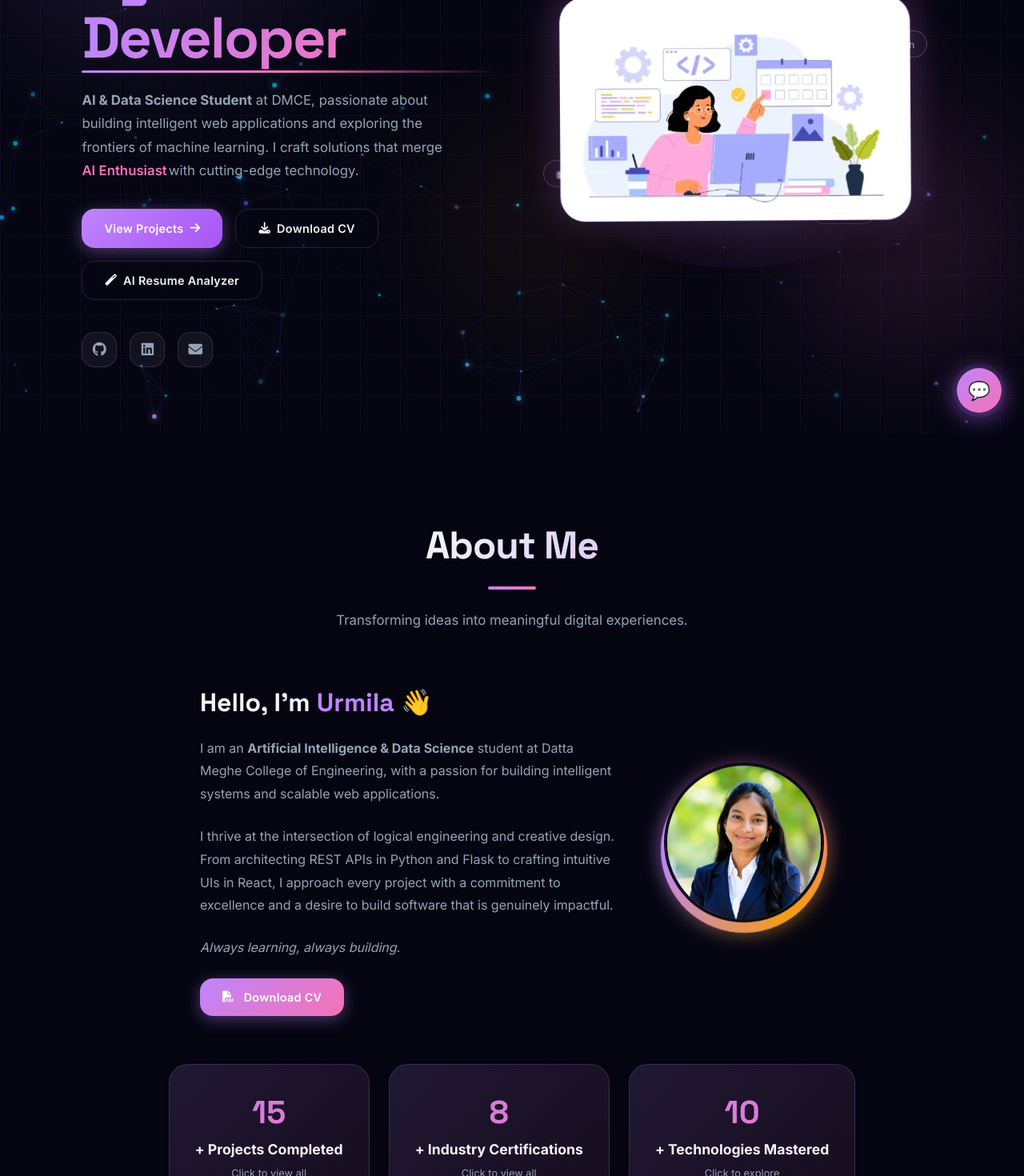
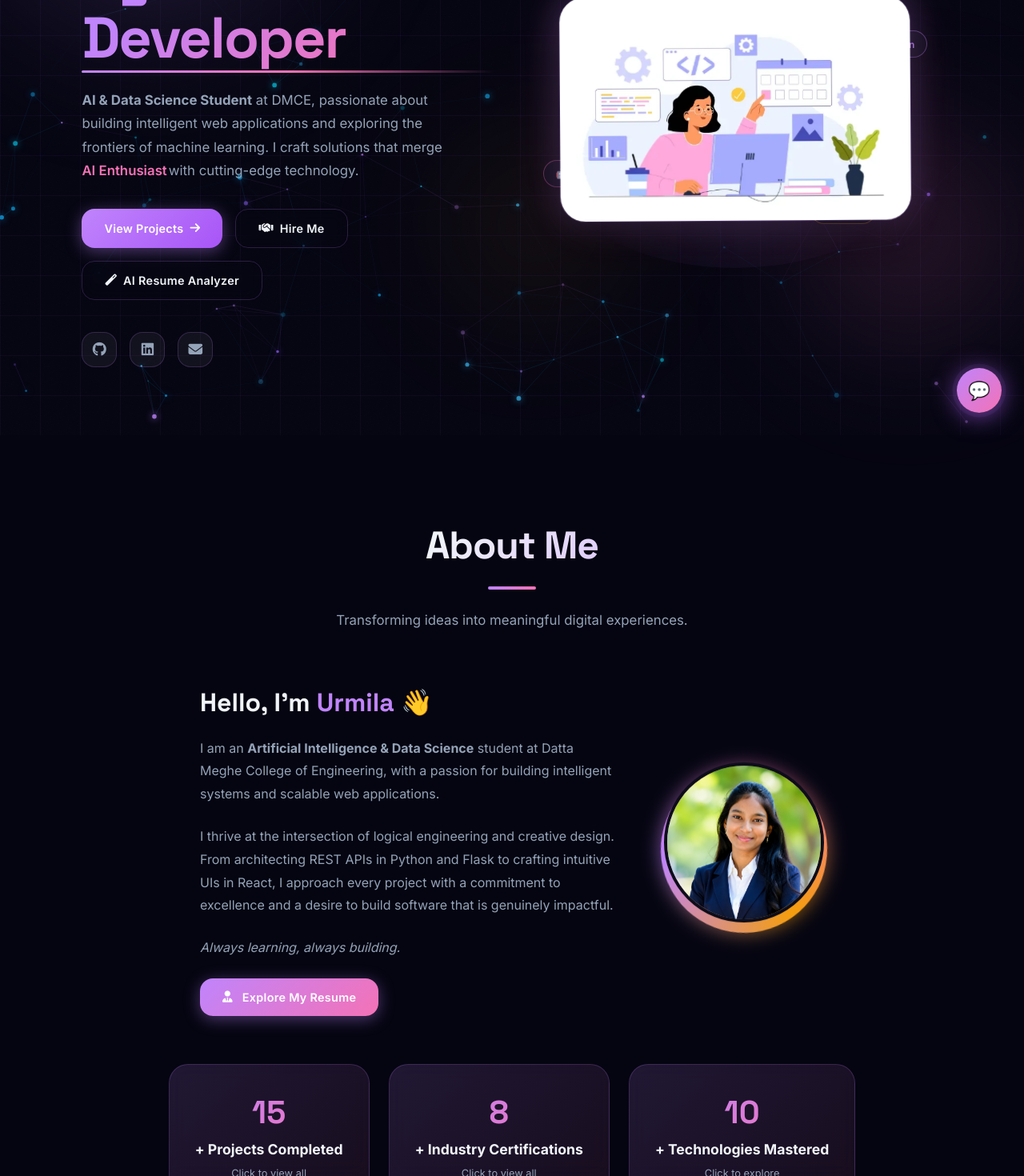
Before and after one commit to Urmila1945/Portfolio, a React (Vite) app in the folder frontend/: page /portfolio in a window 1280 px wide. Shown: the part 256-1726 px from the top of the page at 80% size. Built offline with nearby package versions, Linux system fonts and the light colour scheme.

Commit message:
Change 'Download CV' buttons to unique labels

```diff
--- a/frontend/src/pages/Home.jsx
+++ b/frontend/src/pages/Home.jsx
@@ -113,8 +113,15 @@ function Home() {
             <Link to="/projects" className="btn btn-primary">
               View Projects <i className="fas fa-arrow-right"></i>
             </Link>
-            <a href="/resume" download className="btn btn-secondary">
-              <i className="fas fa-download"></i> Download CV
+            <a href="#contact" onClick={(e) => {
+              e.preventDefault();
+              const element = document.getElementById('contact');
+              if (element) {
+                element.scrollIntoView({ behavior: 'smooth' });
+                window.history.pushState(null, '', `/portfolio#contact`);
+              }
+            }} className="btn btn-secondary">
+              <i className="fas fa-handshake"></i> Hire Me
             </a>
             <Link to="/resume_analyzer" className="btn btn-secondary">
               <i className="fas fa-magic"></i> AI Resume Analyzer
@@ -161,9 +168,9 @@ function Home() {
             <p>
               <em>Always learning, always building.</em>
             </p>
-            <a href="/resume" download className="btn glow-btn">
-              <i className="fas fa-file-pdf"></i> &nbsp;Download CV
-            </a>
+            <a href="/resume" target="_blank" rel="noreferrer" className="btn glow-btn">
+            <i className="fas fa-user-tie"></i> &nbsp;Explore My Resume
+          </a>
           </div>
 
           <div className="about-photo reveal-right">
--- a/frontend/src/pages/Welcome.jsx
+++ b/frontend/src/pages/Welcome.jsx
@@ -61,8 +61,8 @@ function Welcome() {
               <Link to="/portfolio" className="welcome-btn-enter">
                 Enter Portfolio <i className="fas fa-arrow-right"></i>
               </Link>
-              <a href="/static/Urmila_CV.pdf" download className="welcome-btn-ghost">
-                <i className="fas fa-download"></i> Download CV
+              <a href="/static/Urmila_CV.pdf" target="_blank" rel="noreferrer" className="welcome-btn-ghost">
+                <i className="fas fa-file-contract"></i> View Resume
               </a>
             </div>
 
```
